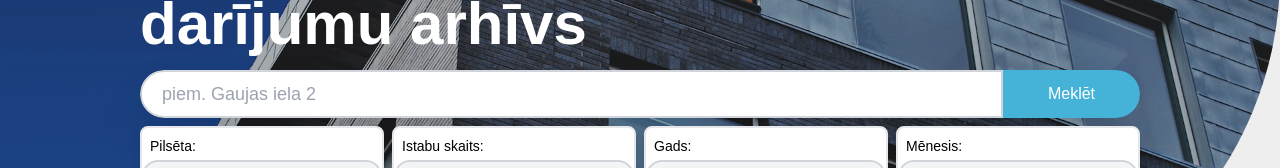
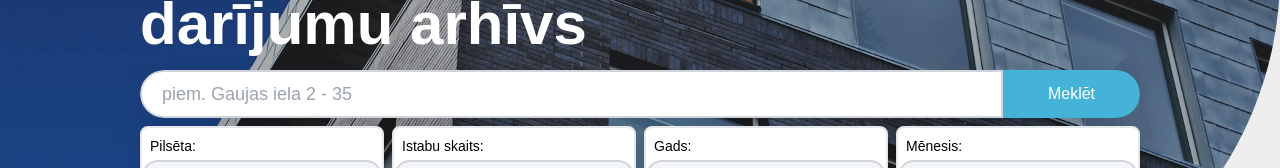
Before and after one commit to RobzLegz/housing-archive, a Next.js app: page / in a window 1280 px wide. Shown: the part 386-554 px from the top of the page. Built offline with nearby package versions, Linux system fonts and the light colour scheme.

Commit message:
Update Landing.tsx

```diff
--- a/src/components/home/Landing.tsx
+++ b/src/components/home/Landing.tsx
@@ -136,7 +136,7 @@ const Landing = () => {
             type="text"
             name="search"
             id="search"
-            placeholder="piem. Gaujas iela 2"
+            placeholder="piem. Gaujas iela 2 - 35"
             className="w-full h-full rounded-l-full outline-none px-2 md:px-5 md:text-lg border-2 border-gray-300"
             value={searchQ}
             onChange={(e) => setSearchQ(e.target.value)}
```
